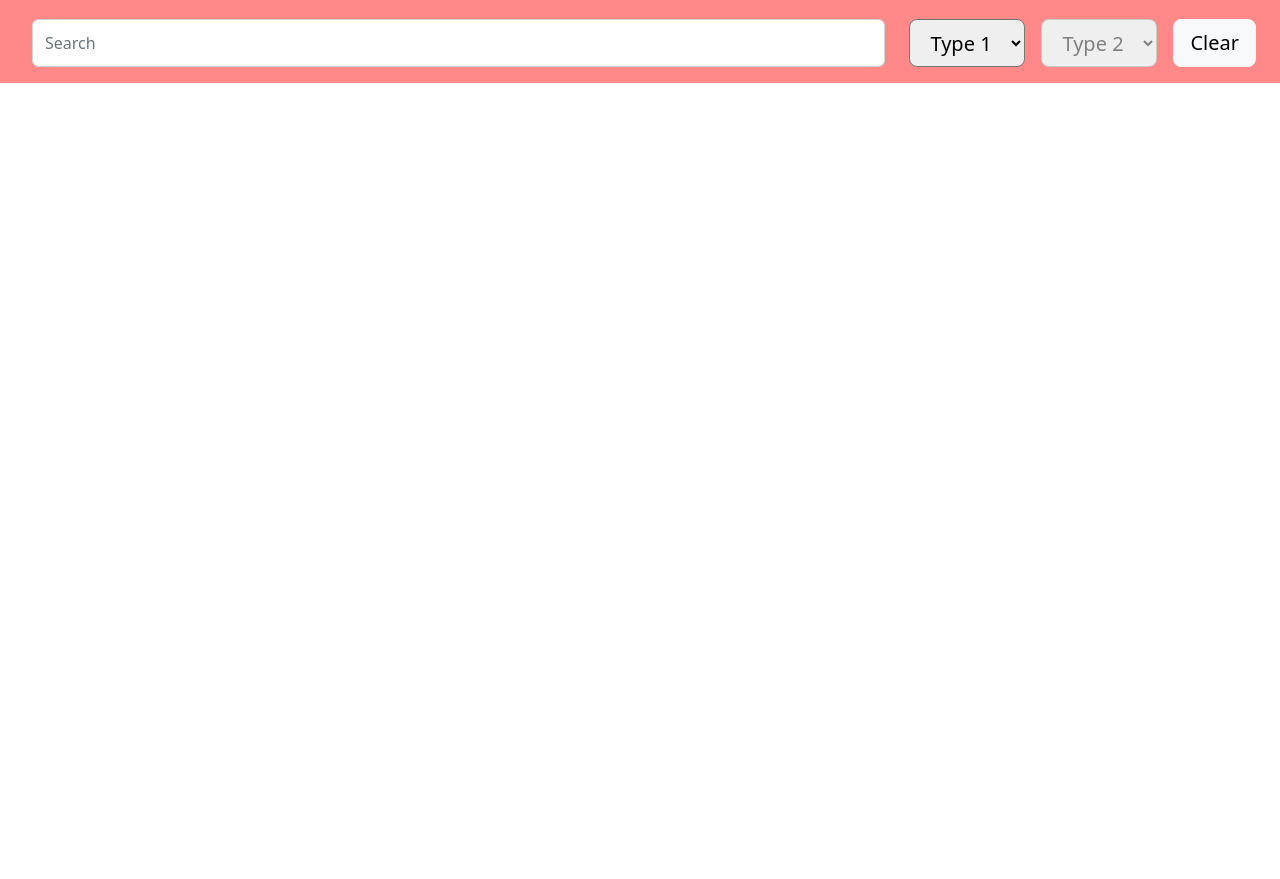
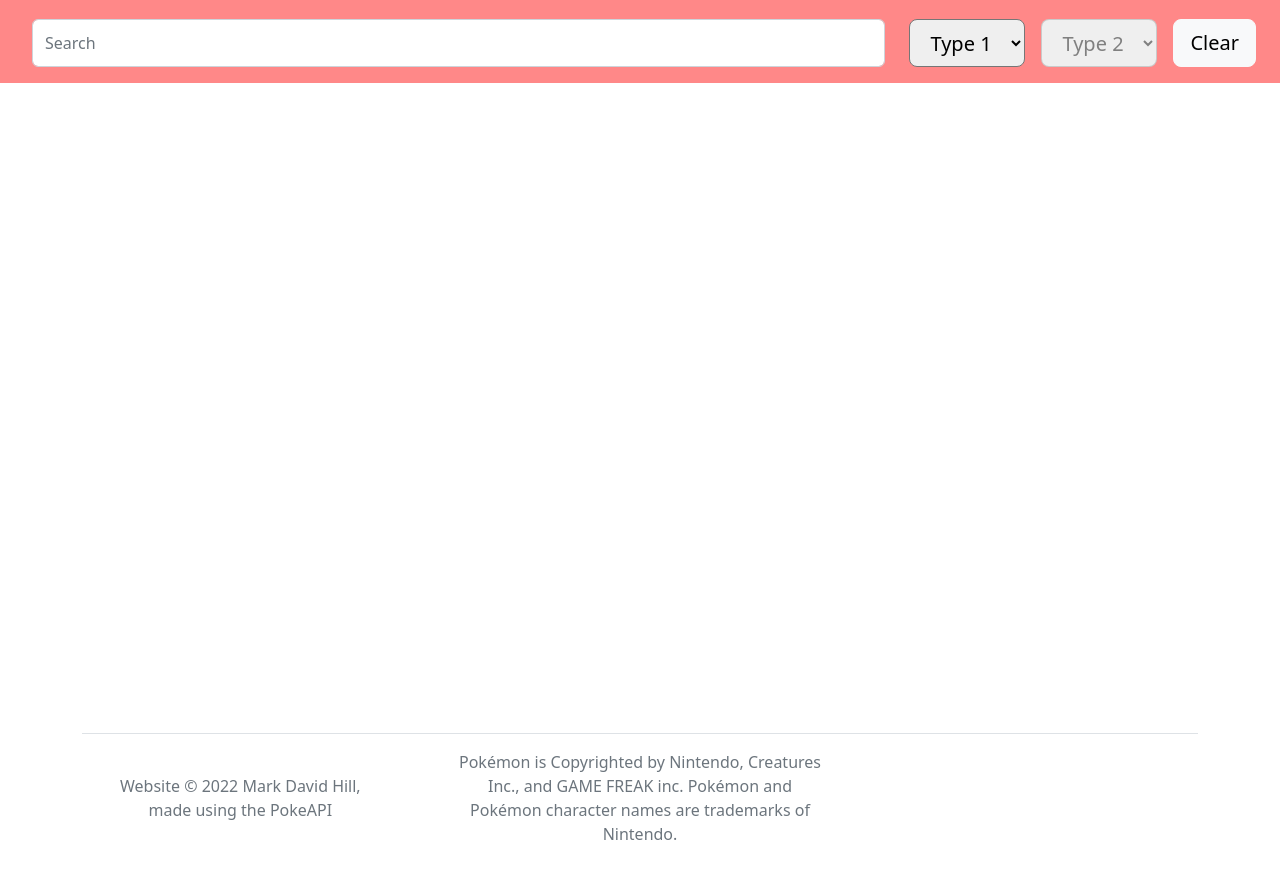
Before and after one commit to Mark-David-Hill/Type-Matchup-Pokedex, a website: page index.html in a window 1280 px wide. Shown: the part 61-940 px from the top of the page. Before the commit the page ends 800 px from the top, so only its background shows below. Drawn offline with nearby package versions, Linux system fonts and the light colour scheme; no server answers.

Commit message:
Add footer with copryight information

```diff
--- a/index.html
+++ b/index.html
@@ -232,8 +232,33 @@
 
         <div id="root" class="row g-4"></div>
 
+        <!-- Divider -->
+        <!-- <div class="b-example-divider"></div> -->
 
-    </div>
+        <!--  -->
+        <!-- Footer -->
+        <!--  -->
+
+        <footer class="d-flex flex-wrap justify-content-evenly align-items-center py-3 my-4 border-top">
+            <div class="col-md-4 d-flex align-items-center">
+                <a href="/" class="mb-3 me-2 mb-md-0 text-muted text-decoration-none lh-1">
+                <svg class="bi" width="30" height="24"><use xlink:href="#bootstrap"></use></svg>
+                </a>
+                <p class="text-muted text-center">Website © 2022 Mark David Hill,<br>made using the PokeAPI</p>
+                <span class="text-muted"></span>
+            </div>
+            <div class="col-md-4 d-flex align-items-center">
+                <p class="text-muted text-center">Pokémon is Copyrighted by Nintendo, Creatures Inc., and GAME FREAK inc. Pokémon and Pokémon character names are trademarks of Nintendo.</p>
+            </div>
+
+            <ul class="nav col-md-4 justify-content-end list-unstyled d-flex">
+                <li class="ms-3"><a class="text-muted" href="#"><svg class="bi" width="24" height="24"><use xlink:href="#twitter"></use></svg></a></li>
+                <li class="ms-3"><a class="text-muted" href="#"><svg class="bi" width="24" height="24"><use xlink:href="#instagram"></use></svg></a></li>
+                <li class="ms-3"><a class="text-muted" href="#"><svg class="bi" width="24" height="24"><use xlink:href="#facebook"></use></svg></a></li>
+            </ul>
+        </footer>
+
+    </div><!-- End of Container Div -->
     <!-- Bootstrap Bundle with Popper -->
     <!-- JavaScript Bundle with Popper -->
     <script src="https://cdn.jsdelivr.net/npm/bootstrap@5.2.0/dist/js/bootstrap.bundle.min.js" integrity="sha384-A3rJD856KowSb7dwlZdYEkO39Gagi7vIsF0jrRAoQmDKKtQBHUuLZ9AsSv4jD4Xa" crossorigin="anonymous"></script>
--- a/style.css
+++ b/style.css
@@ -21,10 +21,18 @@ html body {
     padding-top: 290px;
     padding-bottom: 100px;
 }
+
+#root {
+    min-height: 300px;
+}
+
 /* 290px wide */
 @media only screen and (min-width: 290px) {
     html body {
         padding-top: 270px;
+    }
+    #root {
+        min-height: 400px;
     }
 }
 /* 326px wide */
@@ -32,11 +40,17 @@ html body {
     html body {
         padding-top: 220px;
     }
+    #root {
+        min-height: 450px;
+    }
 }
 /* 768px wide */
 @media only screen and (min-width: 768px) {
     html body {
         padding-top: 170px;
+    }
+    #root {
+        min-height: 600px;
     }
 }
 
```
